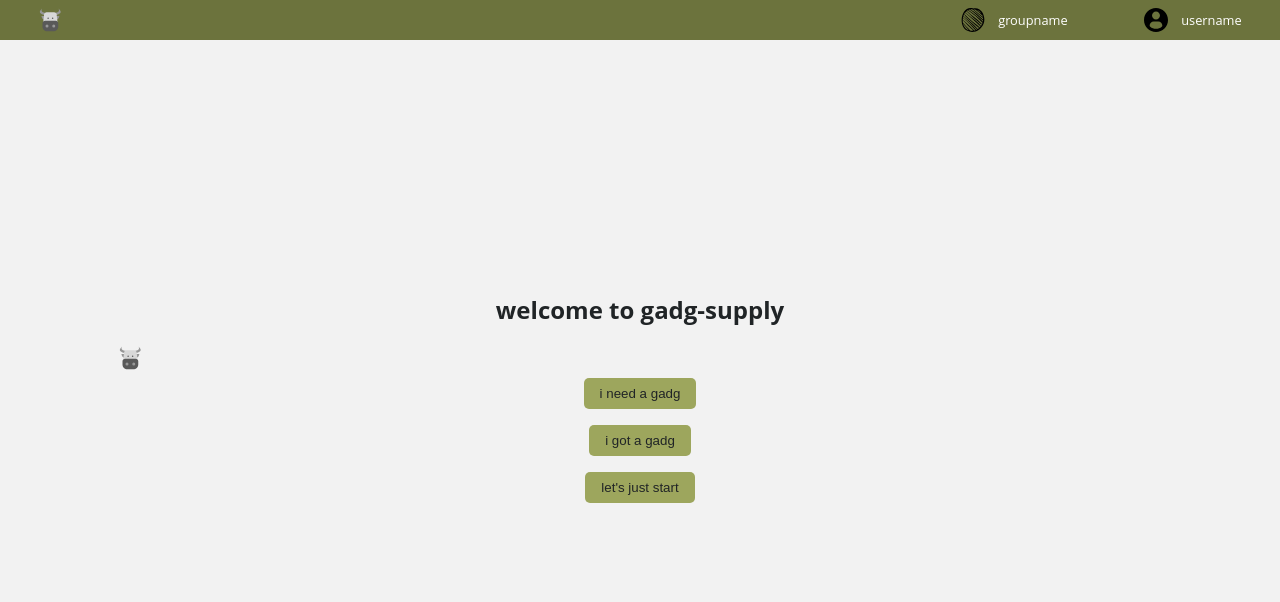
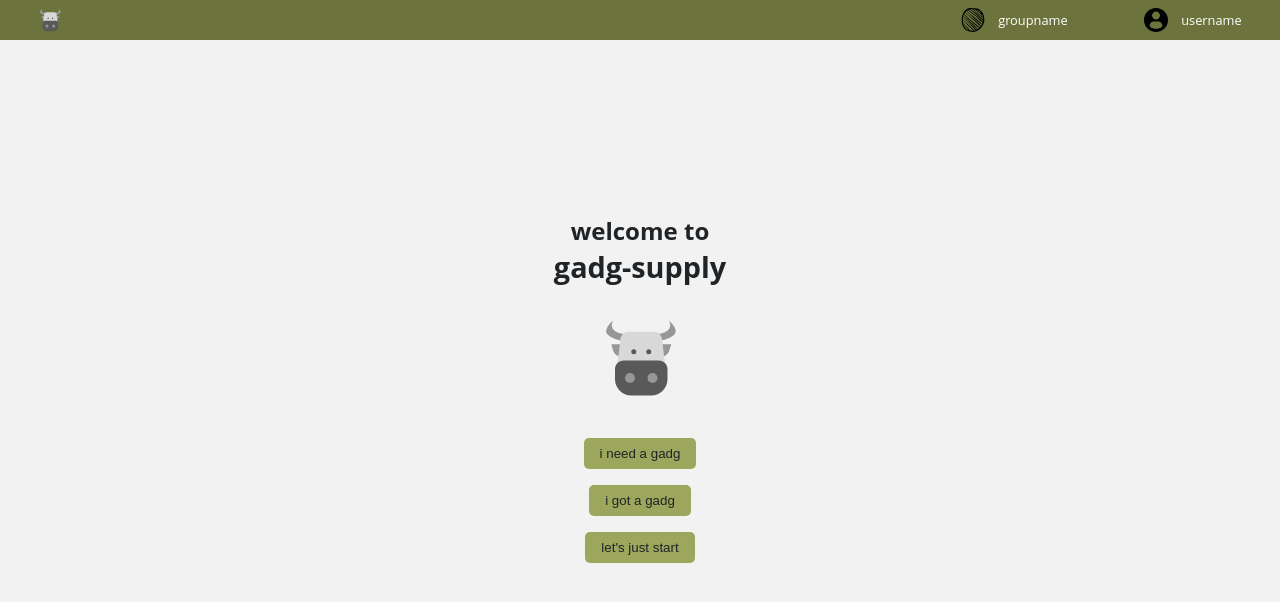
Before and after one commit to m-schwald/capstone, a React (Create React App) app in the folder client/: page / in a window 1280 px wide. Shown: the top 602 px of the page. Built offline with nearby package versions, Linux system fonts and the light colour scheme.

Commit message:
:sparkles: added sideNav

```diff
--- a/client/package.json
+++ b/client/package.json
@@ -6,6 +6,7 @@
     "@testing-library/jest-dom": "^5.11.9",
     "@testing-library/react": "^11.2.5",
     "@testing-library/user-event": "^12.8.3",
+    "prop-types": "^15.7.2",
     "react": "^17.0.1",
     "react-dom": "^17.0.1",
     "react-router": "^5.2.0",
--- a/client/src/components/Logo.js
+++ b/client/src/components/Logo.js
@@ -1,12 +1,23 @@
 import styled from "styled-components";
+import { bool, func } from "prop-types";
+
 import logo from "../assets/images/logo.svg";
 
-export default function Logo() {
-  return <Img src={logo} />;
-}
+const Logo = ({ openNav, setOpenNav }) => {
+  return (
+    <Img src={logo} openNav={openNav} onClick={() => setOpenNav(!openNav)} />
+  );
+};
 
 const Img = styled.img`
   height: 3vh;
   width: auto;
   margin: 0 auto 0 3vw;
 `;
+
+Logo.propTypes = {
+  openNav: bool.isRequired,
+  setOpenNav: func.isRequired,
+};
+
+export default Logo;
--- a/client/src/components/Nav.js
+++ b/client/src/components/Nav.js
@@ -1,17 +1,27 @@
 import styled from "styled-components";
 import { NavLink } from "react-router-dom";
+import React, { useRef, useState } from "react";
+import { useOnClickOutside } from "../hooks";
 
-//import SideNav from "../components/SideNav";
+import SideNav from "../components/SideNav";
 
 import Logo from "./Logo";
 import IconUser from "./IconUser";
 import IconGroup from "./IconGroup";
 
 export default function Nav() {
+  const [openNav, setOpenNav] = useState(false);
+
+  const node = useRef();
+  useOnClickOutside(node, () => setOpenNav(false));
+
   return (
     <>
       <Navi>
-        <Logo />
+        <Logo openNav={openNav} setOpenNav={setOpenNav} />
+        <div ref={node}>
+          <SideNav openNav={openNav} setOpenNav={setOpenNav} />
+        </div>
         <GroupBox>
           <IconGroup />
           <Link exact to="../pages/welcome">
@@ -39,6 +49,7 @@ const Navi = styled.div`
   display: flex;
   justify-content: flex-end;
   align-items: center;
+  z-index: 100;
 `;
 
 const Link = styled(NavLink)`
--- a/client/src/components/SideNav.js
+++ b/client/src/components/SideNav.js
@@ -1,30 +1,45 @@
 import styled from "styled-components";
+import { bool } from "prop-types";
 
-export default function SideNav() {
+export default function SideNav({ openNav }) {
   return (
-    <NavContainer>
-      <Link> 1 </Link>
-      <Link> 2 </Link>
-      <Link> 3 </Link>
+    <NavContainer openNav={openNav}>
+      <Link> Link 1 </Link>
+      <Link> Link 2 </Link>
+      <Link> Link 3 </Link>
     </NavContainer>
   );
 }
 
 const NavContainer = styled.div`
   padding: 3rem 0 0 0;
-  background: black;
   position: absolute;
+  background: var(--one);
   top: 0;
   bottom: 0;
   left: 0;
   width: 50vw;
+  height: 100vh;
   display: flex;
   flex-flow: column nowrap;
   justify-content: flex-start;
   align-items: center;
-  transition: all 0.5s ease-in-out;
+  z-index: -1;
+  transform: ${({ openNav }) =>
+    openNav ? "translateX(0)" : "translateX(-100%)"};
+
+  transition: ease-in-out 0.5s all;
 `;
 
 const Link = styled.h3`
-  color: red;
+  color: var(--light);
+  background: var(--dark);
+  margin: 1rem;
+  padding: 0.2rem 5rem;
+  z-index: 10;
+  border-radius: 10px;
 `;
+
+SideNav.propTypes = {
+  openNav: bool.isRequired,
+};
--- /dev/null
+++ b/client/src/hooks.js
@@ -0,0 +1,16 @@
+import { useEffect } from "react";
+
+export const useOnClickOutside = (ref, handler) => {
+  useEffect(() => {
+    const listener = (event) => {
+      if (!ref.current || ref.current.contains(event.target)) {
+        return;
+      }
+      handler(event);
+    };
+    document.addEventListener("mousedown", listener);
+    return () => {
+      document.removeEventListener("mousedown", listener);
+    };
+  }, [ref, handler]);
+};
--- a/client/src/pages/welcome.js
+++ b/client/src/pages/welcome.js
@@ -1,14 +1,16 @@
 import styled from "styled-components";
 import ContainerFlat from "../components/ContainerFlat";
-import Logo from "../components/Logo";
 import Button from "../components/Button";
 import { NavLink } from "react-router-dom";
+
+import logo from "../assets/images/logo.svg";
 
 export default function Welcome() {
   return (
     <WelcomePage>
-      <H1> welcome to gadg-supply</H1>
-      <LogoWelcome />
+      <H2>welcome to</H2>
+      <H1>gadg-supply</H1>
+      <LogoWelcome src={logo} />
       <Button>
         <Link className="link" exact to="./searching">
           i need a gadg
@@ -36,11 +38,17 @@ const WelcomePage = styled(ContainerFlat)`
 
 const H1 = styled.h1`
   color: var(--dark);
+  margin: 0;
+  font-size: 1.8rem;
+`;
+const H2 = styled.h2`
+  color: var(--dark);
+  margin: 0;
 `;
 
-const LogoWelcome = styled(Logo)`
+const LogoWelcome = styled.img`
   height: 10vh;
-  margin: 0 0 0 0;
+  margin: 2rem;
 `;
 
 const Link = styled(NavLink)`
```
